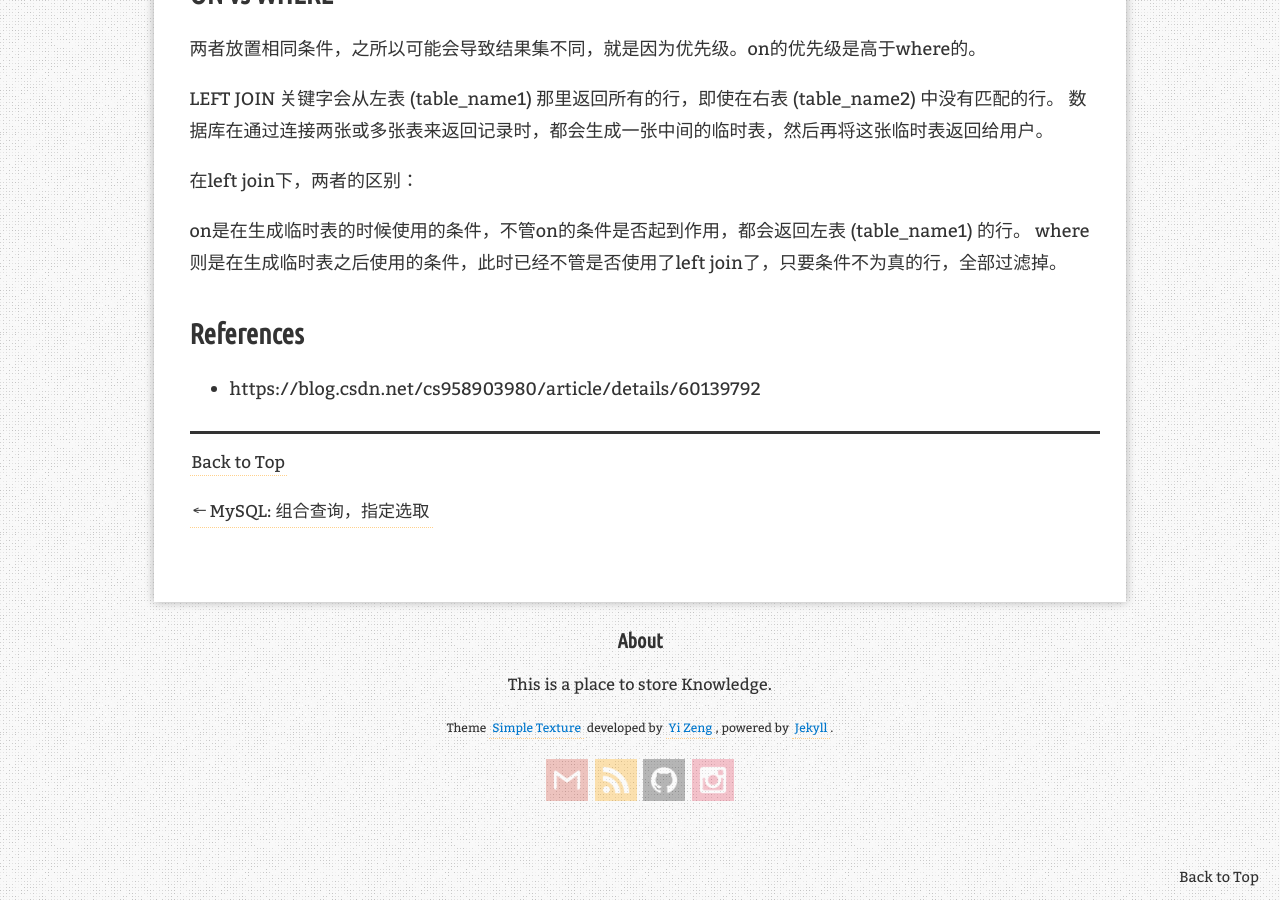
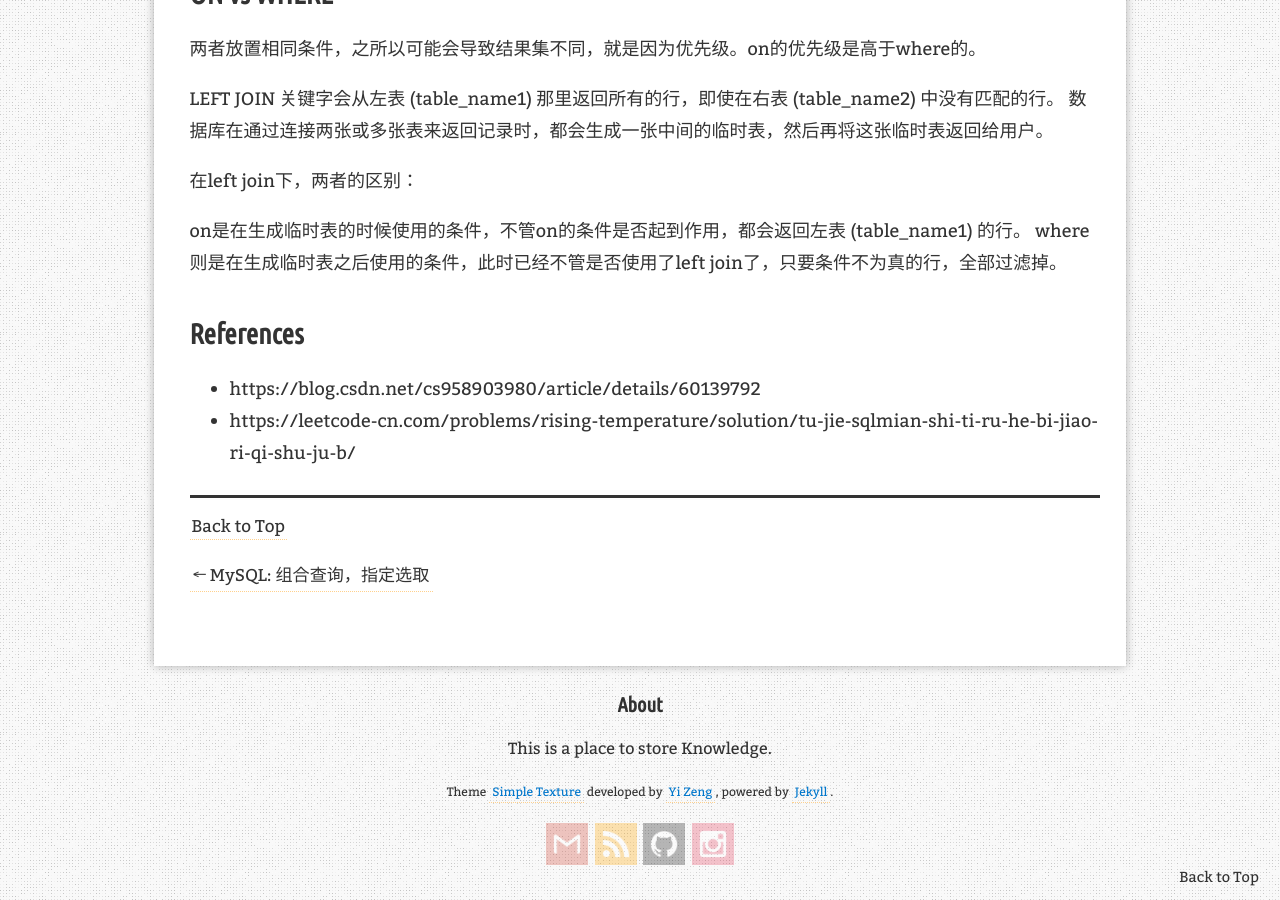
Before and after one commit to AuthurWhywait/AuthurWhywait.github.io, a Jekyll site: the page built from _posts/2022-04-19-leetcode_mysql_1.md, in a window 1280 px wide and 900 px high, scrolled down 1866 px. Built offline with Jekyll 4.4.1, drawn with Linux system fonts in a browser that asks for light colours; comment, search, counter and statistics services are not loaded.

Commit message:
Update 2022-04-19-leetcode_mysql_1.md

```diff
--- a/_posts/2022-04-19-leetcode_mysql_1.md
+++ b/_posts/2022-04-19-leetcode_mysql_1.md
@@ -35,7 +35,7 @@
 - datediff(日期1, 日期2)：得到的结果是日期1与日期2相差的天数。如果日期1比日期2大，结果为正；如果日期1比日期2小，结果为负。
 - timestampdiff(时间类型, 日期1, 日期2)：这个函数和上面diffdate的正、负号规则刚好相反。日期1大于日期2，结果为负，日期1小于日期2，结果为正。
 
-<div align=center><a href="https://leetcode-cn.com/problems/rising-temperature/solution/tu-jie-sqlmian-shi-ti-ru-he-bi-jiao-ri-qi-shu-ju-b/"><img src="https://pic.leetcode-cn.com/006f72189f8a62549e64a2236cc9dc03d484e914e49dfa4d7a061f0e758983e4-1.png" width=600px/></a></div>
+<div align=center><img src="https://pic.leetcode-cn.com/006f72189f8a62549e64a2236cc9dc03d484e914e49dfa4d7a061f0e758983e4-1.png" width=600px/></div>
 
 ## ON vs WHERE
 
@@ -52,3 +52,4 @@
 ## References
 
 - https://blog.csdn.net/cs958903980/article/details/60139792
+- https://leetcode-cn.com/problems/rising-temperature/solution/tu-jie-sqlmian-shi-ti-ru-he-bi-jiao-ri-qi-shu-ju-b/
```
